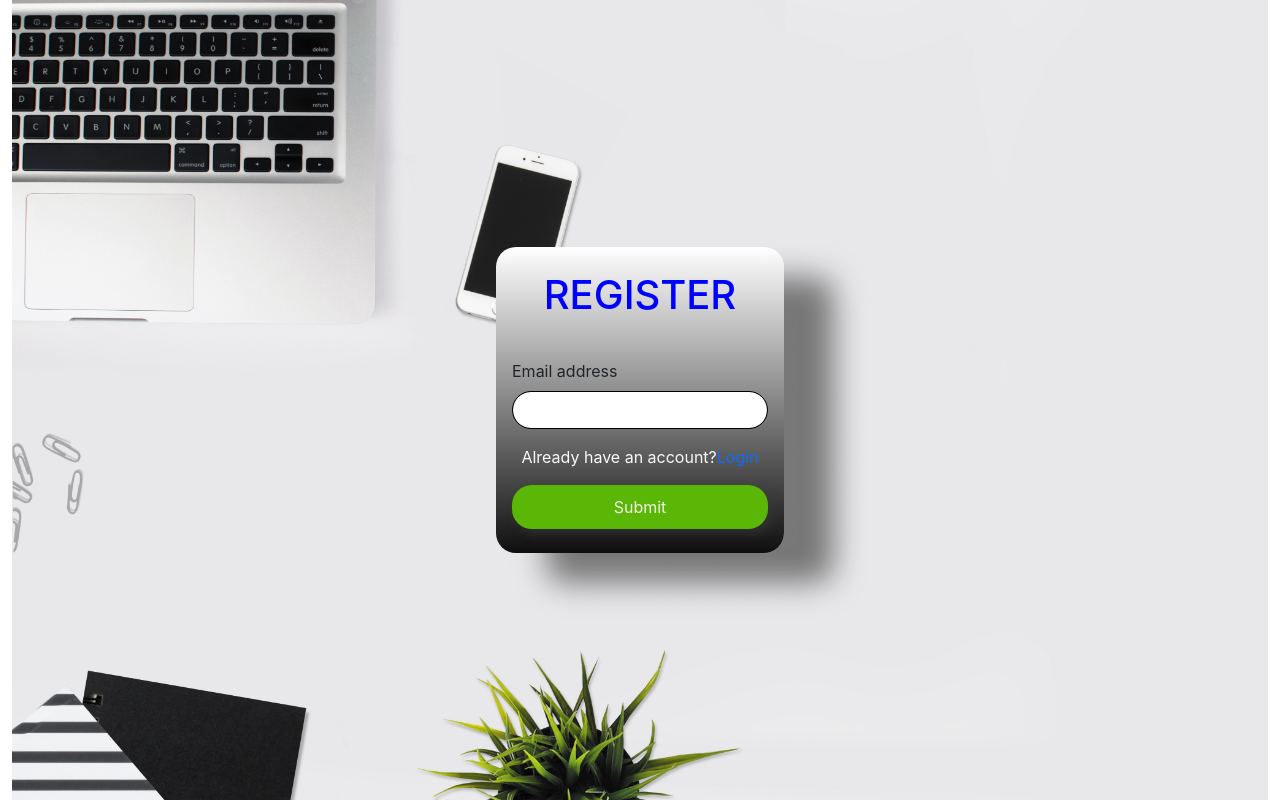
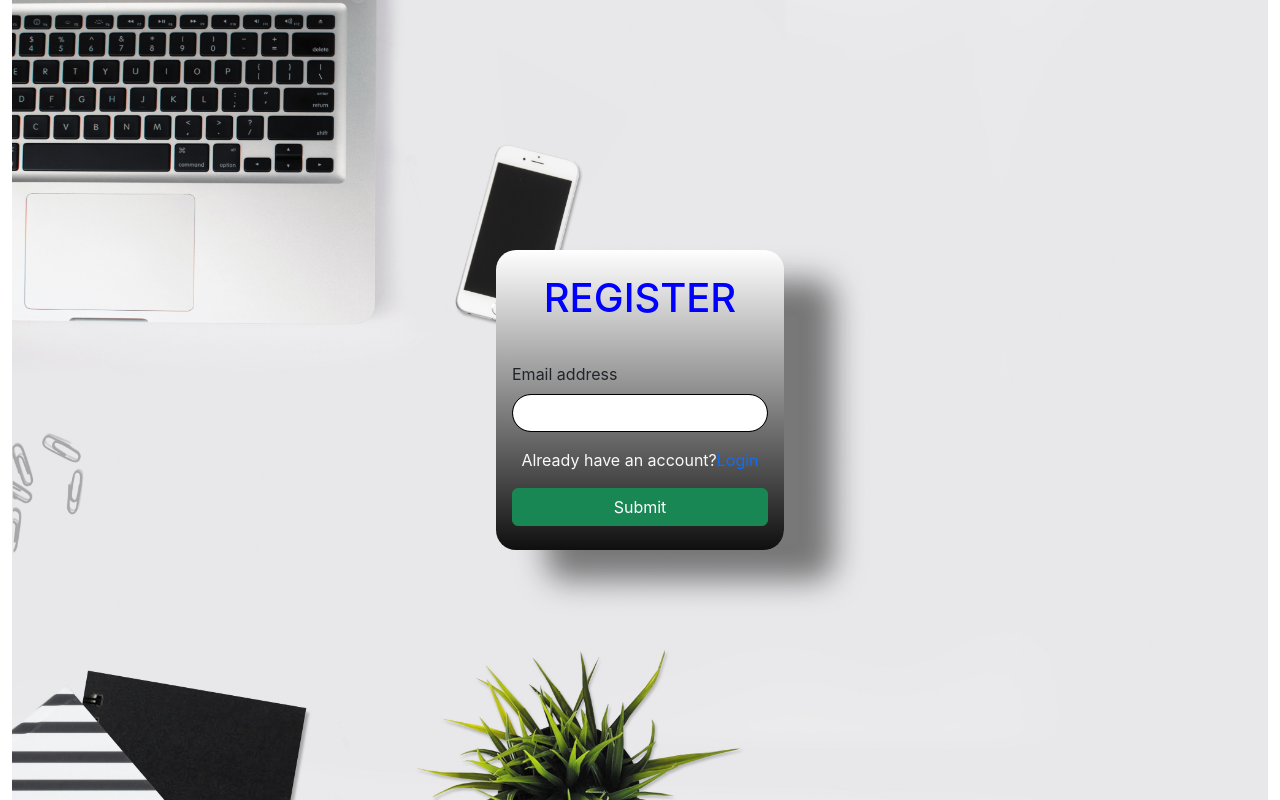
Before and after one commit to rajkumarraghunathan/Password_Reset, a React (Create React App) app: page /Register in a window 1280 px wide. Built offline with nearby package versions, Linux system fonts and the light colour scheme.

Commit message:
Latest commit

```diff
--- a/src/App.css
+++ b/src/App.css
@@ -10,7 +10,6 @@
 
 .re-bg {
   height: 100vh;
-
   background-image: url('../image/pexels-dominika-roseclay-1036808.jpg');
   background-size: cover;
   background-repeat: no-repeat;
--- a/src/Component/Register.js
+++ b/src/Component/Register.js
@@ -104,7 +104,7 @@ const Register = () => {
                             {/* ---------------------------------------------------------------------------------------------------------------------------------------------------- */}
 
                             <div className='d-grid'>
-                                <button type="submit" className="btn submit-button">Submit</button>
+                                <button type="submit" className="btn btn-success">Submit</button>
                             </div>
 
                             {/* ---------------------------------------------------------------------------------------------------------------------------------------------------- */}
```
